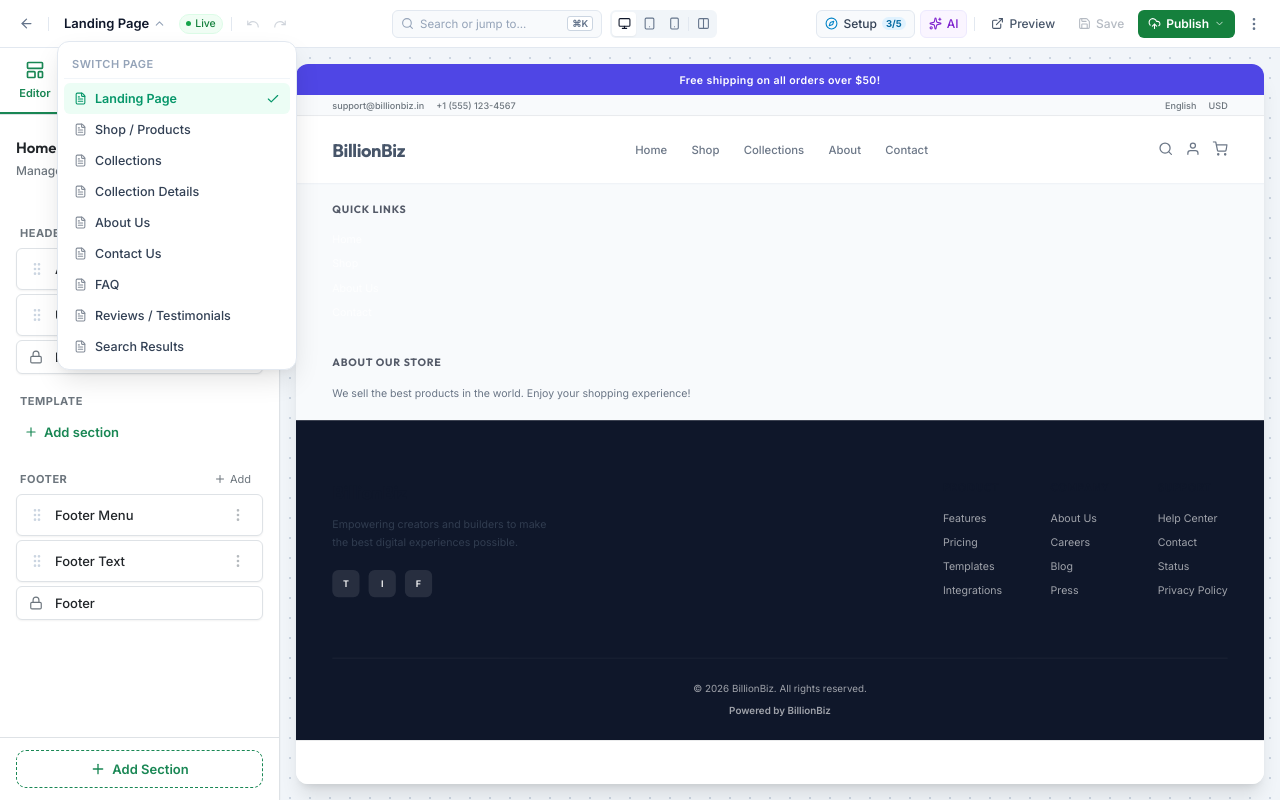
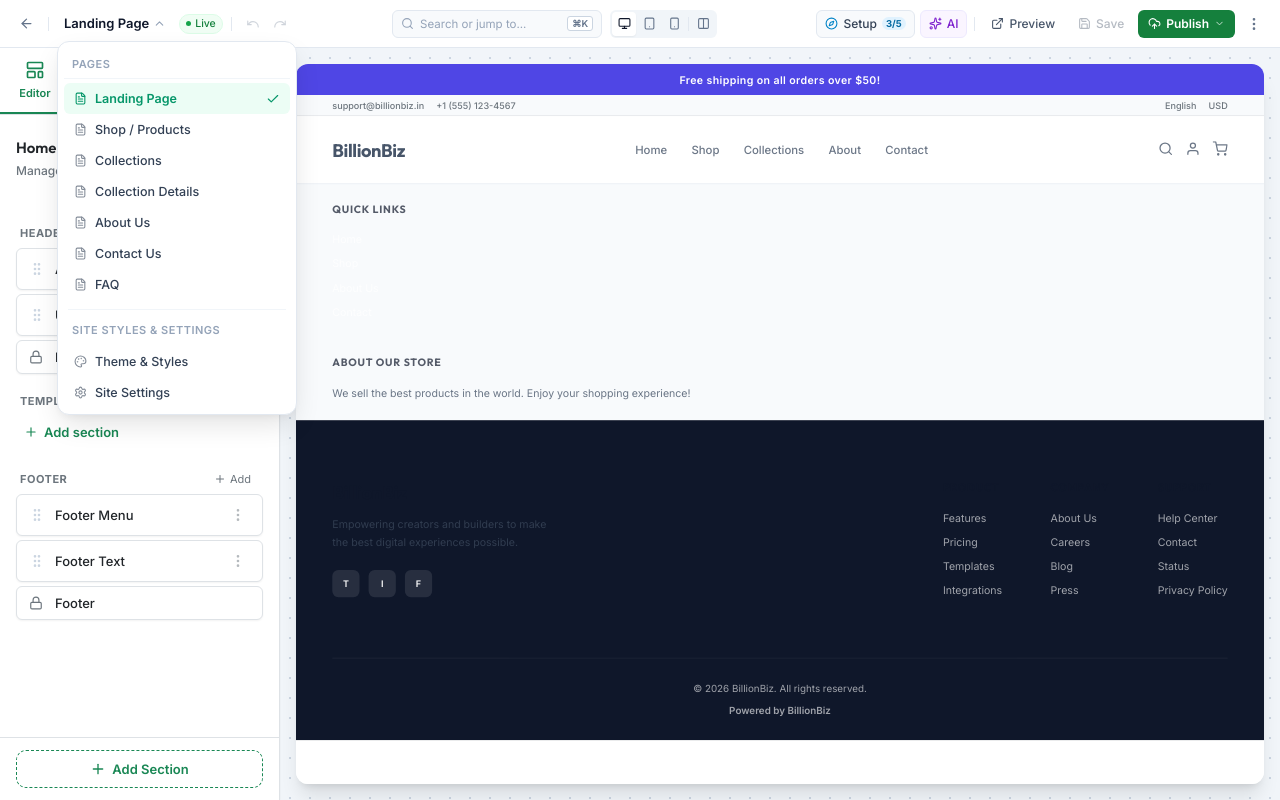
Before and after one commit to 0xchandru/billionbiz-frontend, a React (Vite) app: page /editor in a window 1280 px wide. Both pictures are taken after a click on the button "Landing Page". Built offline with nearby package versions, Linux system fonts and the light colour scheme.

Commit message:
feat(editor): add Theme & Styles and Site Settings to top bar page dropdown

```diff
--- a/src/components/editor/topbar/PageSelectorDropdown.tsx
+++ b/src/components/editor/topbar/PageSelectorDropdown.tsx
@@ -1,6 +1,6 @@
 import React, { useState, useRef, useEffect } from 'react';
 import { useNavigate } from 'react-router-dom';
-import { ChevronDown, Check, FileText } from 'lucide-react';
+import { ChevronDown, Check, FileText, Palette, Settings } from 'lucide-react';
 import { useSiteStore } from '../../../store/siteStore';
 import { useLandingEditorStore } from '../../../store/landingEditorStore';
 import styles from './topbar.module.css';
@@ -11,12 +11,14 @@ export const PageSelectorDropdown: React.FC = () => {
   const navigate = useNavigate();
 
   const { pages } = useSiteStore();
-  const { selectedPageId, setSelectedPageId, activePanel } = useLandingEditorStore();
+  const { selectedPageId, setSelectedPageId, activePanel, setActivePanel } = useLandingEditorStore();
 
   const activePage = pages.find((p) => p.id === selectedPageId) || pages[0];
 
-  // Dynamic title based on active page
+  // Dynamic title based on active panel & page
   const getContextTitle = () => {
+    if (activePanel === 'theme') return 'Theme & Styles';
+    if (activePanel === 'settings') return 'Site Settings';
     if (!activePage) return 'Landing Page';
     if (activePage.id === 'landing-page') return 'Landing Page';
     return activePage.name;
@@ -36,24 +38,34 @@ export const PageSelectorDropdown: React.FC = () => {
 
   const handleSelectPage = (pageId: string) => {
     setSelectedPageId(pageId);
-    if (activePanel === 'pages') {
-      navigate(`/editor/pages?pageId=${pageId}`, { replace: true });
-    } else if (activePanel === 'theme') {
-      navigate(`/editor/theme?pageId=${pageId}`, { replace: true });
-    } else if (activePanel === 'settings') {
-      navigate(`/editor/settings?pageId=${pageId}`, { replace: true });
-    } else {
-      navigate(pageId === 'landing-page' ? '/editor' : `/editor?pageId=${pageId}`, { replace: true });
+    if (activePanel !== 'editor') {
+      setActivePanel('editor');
     }
+    navigate(pageId === 'landing-page' ? '/editor' : `/editor?pageId=${pageId}`, { replace: true });
     setIsOpen(false);
   };
+
+  const handleSelectTheme = () => {
+    setActivePanel('theme');
+    navigate('/editor/theme', { replace: true });
+    setIsOpen(false);
+  };
+
+  const handleSelectSettings = () => {
+    setActivePanel('settings');
+    navigate('/editor/settings', { replace: true });
+    setIsOpen(false);
+  };
+
+  const isThemeActive = activePanel === 'theme';
+  const isSettingsActive = activePanel === 'settings';
 
   return (
     <div ref={dropdownRef} style={{ position: 'relative' }}>
       <button
         className={styles.pageSelectorTrigger}
         onClick={() => setIsOpen(!isOpen)}
-        title="Switch page"
+        title={getContextTitle()}
         aria-expanded={isOpen}
       >
         <span className={styles.pageTitleText}>{getContextTitle()}</span>
@@ -66,14 +78,16 @@ export const PageSelectorDropdown: React.FC = () => {
 
       {isOpen && (
         <div className={`${styles.popoverCard} ${styles.pageSelectorPopover}`}>
+          {/* Section: Pages */}
           <div style={{ padding: '4px 8px 6px', borderBottom: '1px solid #f1f5f9', marginBottom: '4px' }}>
             <span style={{ fontSize: '11px', fontWeight: 600, color: '#94a3b8', textTransform: 'uppercase', letterSpacing: '0.5px' }}>
-              Switch Page
+              Pages
             </span>
           </div>
-          <div style={{ maxHeight: '280px', overflowY: 'auto' }}>
+
+          <div style={{ maxHeight: '220px', overflowY: 'auto' }}>
             {pages.map((p) => {
-              const isSelected = p.id === (activePage?.id || selectedPageId);
+              const isSelected = !isThemeActive && !isSettingsActive && p.id === (activePage?.id || selectedPageId);
               const displayName = p.id === 'landing-page' ? 'Landing Page' : p.name;
               return (
                 <button
@@ -92,6 +106,44 @@ export const PageSelectorDropdown: React.FC = () => {
               );
             })}
           </div>
+
+          {/* Divider */}
+          <div style={{ height: '1px', backgroundColor: '#f1f5f9', margin: '6px 4px 4px' }} />
+
+          {/* Section: Global Styles & Settings */}
+          <div style={{ padding: '4px 8px 6px', marginBottom: '2px' }}>
+            <span style={{ fontSize: '11px', fontWeight: 600, color: '#94a3b8', textTransform: 'uppercase', letterSpacing: '0.5px' }}>
+              Site Styles & Settings
+            </span>
+          </div>
+
+          {/* Theme Option */}
+          <button
+            className={`${styles.pageItem} ${isThemeActive ? styles.activePageItem : ''}`}
+            onClick={handleSelectTheme}
+          >
+            <div style={{ display: 'flex', alignItems: 'center', gap: '8px', overflow: 'hidden' }}>
+              <Palette size={13} style={{ opacity: isThemeActive ? 1 : 0.6, flexShrink: 0 }} />
+              <span style={{ fontWeight: isThemeActive ? 600 : 500, overflow: 'hidden', textOverflow: 'ellipsis', whiteSpace: 'nowrap' }}>
+                Theme & Styles
+              </span>
+            </div>
+            {isThemeActive && <Check size={14} color="#059669" style={{ flexShrink: 0 }} />}
+          </button>
+
+          {/* Settings Option */}
+          <button
+            className={`${styles.pageItem} ${isSettingsActive ? styles.activePageItem : ''}`}
+            onClick={handleSelectSettings}
+          >
+            <div style={{ display: 'flex', alignItems: 'center', gap: '8px', overflow: 'hidden' }}>
+              <Settings size={13} style={{ opacity: isSettingsActive ? 1 : 0.6, flexShrink: 0 }} />
+              <span style={{ fontWeight: isSettingsActive ? 600 : 500, overflow: 'hidden', textOverflow: 'ellipsis', whiteSpace: 'nowrap' }}>
+                Site Settings
+              </span>
+            </div>
+            {isSettingsActive && <Check size={14} color="#059669" style={{ flexShrink: 0 }} />}
+          </button>
         </div>
       )}
     </div>
```
